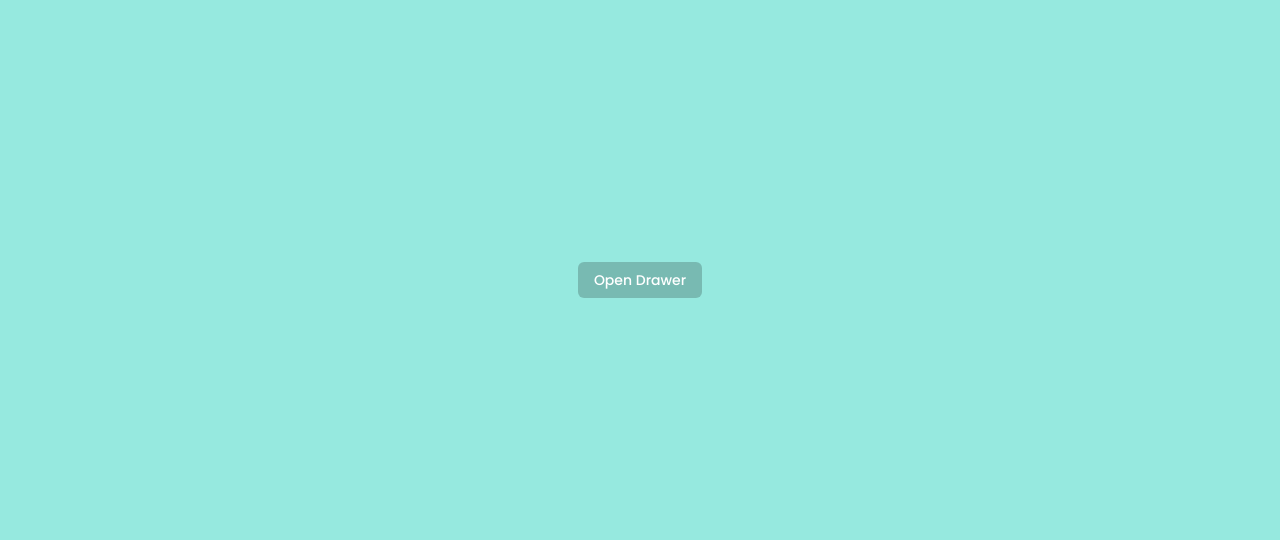
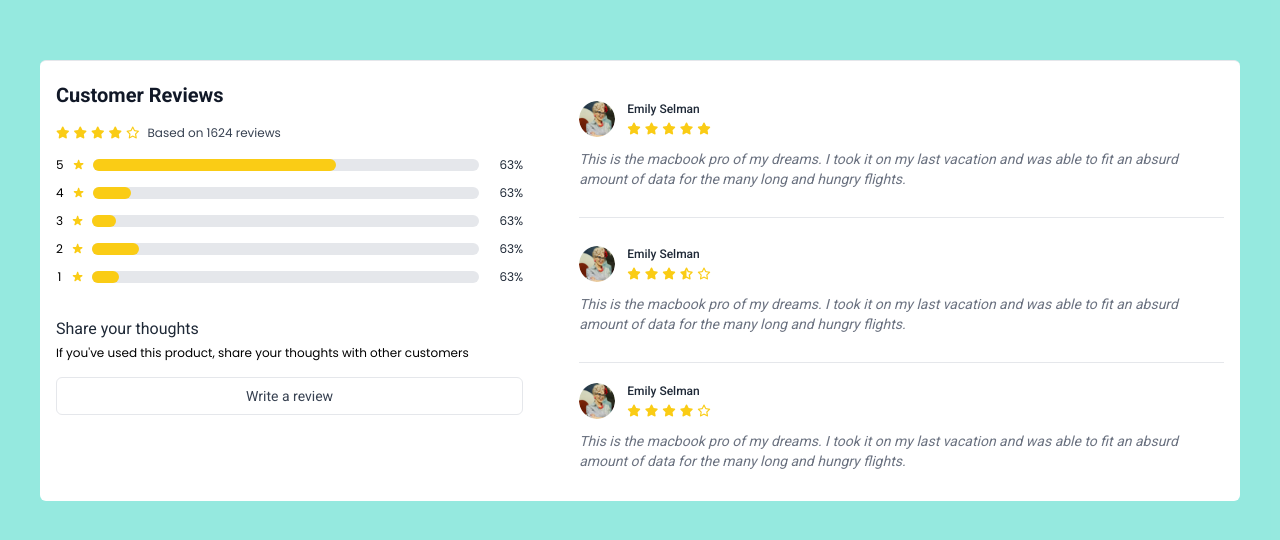
Before and after one commit to tri1911/ecommerce-mern, a React (Create React App) app in the folder client/: page /experiment in a window 1280 px wide. Shown: the part 120-660 px from the top of the page. Built offline with nearby package versions, Linux system fonts and the light colour scheme.

Commit message:
draft: Review Section (for single product view)

```diff
--- /dev/null
+++ b/client/src/components/experiment/Reviews/index.tsx
@@ -0,0 +1,142 @@
+import { StarIcon } from "@heroicons/react/solid";
+import cn from "classnames";
+
+function SingleRatingRate({
+  rating,
+  rightOffset,
+}: {
+  rating: number;
+  rightOffset: string;
+}) {
+  return (
+    <div className="__single-rating flex items-center space-x-2">
+      <span className="text-xs w-2 text-center">{rating}</span>
+      <StarIcon className="w-4 h-4 text-yellow-400" />
+      <div className="__indicator relative h-3 w-full rounded-md bg-gray-200">
+        <div
+          className={cn(
+            "absolute left-0 bg-yellow-400 h-full rounded-md",
+            rightOffset
+          )}
+        />
+      </div>
+      <span className="inline-block pl-3 text-xs text-gray-800">63%</span>
+    </div>
+  );
+}
+
+function SingleReview({ rating }: { rating: number }) {
+  return (
+    <div className="__single-review space-y-3">
+      <div className="__profile flex space-x-3">
+        <div className="__avatar w-9 h-9 rounded-full overflow-hidden">
+          <img
+            src="/images/avatar.png"
+            alt="avatar"
+            className="w-full object-cover"
+          />
+        </div>
+        <div className="__name-and-rating space-y-1">
+          <h4 className="__name text-xs font-medium text-gray-800">
+            Emily Selman
+          </h4>
+          <div className="__rating flex space-x-1 text-xs text-yellow-400">
+            {[...Array(5).keys()].map((key) => (
+              <span key={key}>
+                <i
+                  className={
+                    rating >= key + 1
+                      ? "fas fa-star"
+                      : rating >= key + 0.5
+                      ? "fas fa-star-half-alt"
+                      : "far fa-star"
+                  }
+                />
+              </span>
+            ))}
+          </div>
+        </div>
+      </div>
+      <div className="__comment">
+        <p className="italic font-roboto text-sm font-thin text-gray-500">
+          This is the macbook pro of my dreams. I took it on my last vacation
+          and was able to fit an absurd amount of data for the many long and
+          hungry flights.
+        </p>
+      </div>
+    </div>
+  );
+}
+
+export default function Reviews() {
+  const rating = 4;
+
+  return (
+    <div className="container sm:grid sm:grid-cols-5 sm:space-x-14 bg-white rounded-md border-t border-gray-200 py-5">
+      <div className="__left sm:col-span-2 space-y-8">
+        <div className="__summary-wrp flex-col space-y-4">
+          <h4 className="__heading text-xl text-gray-900 font-semibold">
+            Customer Reviews
+          </h4>
+          <div className="__rating-wrp flex items-center space-x-2">
+            <div className="__rating flex space-x-1 text-xs text-yellow-400">
+              {[...Array(5).keys()].map((key) => (
+                <span key={key}>
+                  <i
+                    className={
+                      rating >= key + 1
+                        ? "fas fa-star"
+                        : rating >= key + 0.5
+                        ? "fas fa-star-half-alt"
+                        : "far fa-star"
+                    }
+                  />
+                </span>
+              ))}
+            </div>
+            <p className="__reviews text-xs text-gray-700">
+              Based on 1624 reviews
+            </p>
+          </div>
+          <div className="__rating-statistics flex-col space-y-3">
+            <SingleRatingRate rating={5} rightOffset="right-[37%]" />
+            <SingleRatingRate rating={4} rightOffset="right-[90%]" />
+            <SingleRatingRate rating={3} rightOffset="right-[94%]" />
+            <SingleRatingRate rating={2} rightOffset="right-[88%]" />
+            <SingleRatingRate rating={1} rightOffset="right-[93%]" />
+          </div>
+        </div>
+        <div className="__write-review space-y-4">
+          <div className="__heading space-y-1">
+            <h5 className="text-base font-normal text-gray-800">
+              Share your thoughts
+            </h5>
+            <p className="text-xs">
+              If you've used this product, share your thoughts with other
+              customers
+            </p>
+          </div>
+          <div className="">
+            <button className="w-full border border-gray-200 rounded-md px-4 py-2 text-sm font-roboto text-gray-700 hover:bg-gray-100">
+              Write a review
+            </button>
+          </div>
+        </div>
+      </div>
+      <div className="__right sm:col-span-3 divide-y flex-col overflow-y-scroll space-y-7 sm:max-h-[400px] mt-8 sm:mt-0">
+        <div className="pt-5">
+          <SingleReview rating={5} />
+        </div>
+        <div className="pt-7">
+          <SingleReview rating={3.5} />
+        </div>
+        <div className="pt-5">
+          <SingleReview rating={4} />
+        </div>
+        <div className="pt-5">
+          <SingleReview rating={4} />
+        </div>
+      </div>
+    </div>
+  );
+}
--- a/client/src/components/experiment/index.tsx
+++ b/client/src/components/experiment/index.tsx
@@ -1,8 +1,9 @@
 // import SingleProductModal from "./Modal/SingleProductModal";
 // import PriceRangeSlider from "./PriceRangeSlider";
 // import Drawer from "./Drawer/VanillaDrawer";
+// import DrawerWithHeadless from "./Drawer/DrawerWithHeadless";
 
-import DrawerWithHeadless from "./Drawer/DrawerWithHeadless";
+import Reviews from "./Reviews";
 
 export default function ExperimentPage() {
   return (
@@ -10,12 +11,13 @@ export default function ExperimentPage() {
       {/* <PriceRangeSlider /> */}
       {/* <SingleProductModal /> */}
       {/* <Drawer>Shopping Cart</Drawer> */}
-      <DrawerWithHeadless title="Shopping Cart">
+      {/* <DrawerWithHeadless title="Shopping Cart">
         <div
           className="h-full border-2 border-dashed border-gray-200"
           aria-hidden="true"
         />
-      </DrawerWithHeadless>
+      </DrawerWithHeadless> */}
+      <Reviews />
     </div>
   );
 }
```
Also changed, not shown: client/src/components/experiment/PriceRangeSlider/PriceRangeSlider.tsx (renamed from client/src/components/experiment/PriceRangeSlider.tsx).
